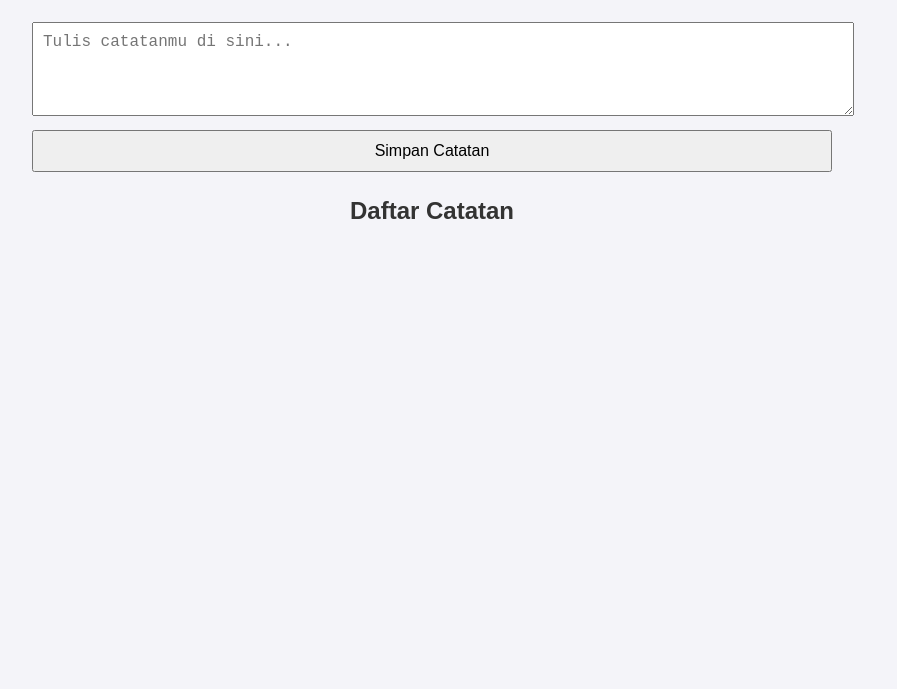
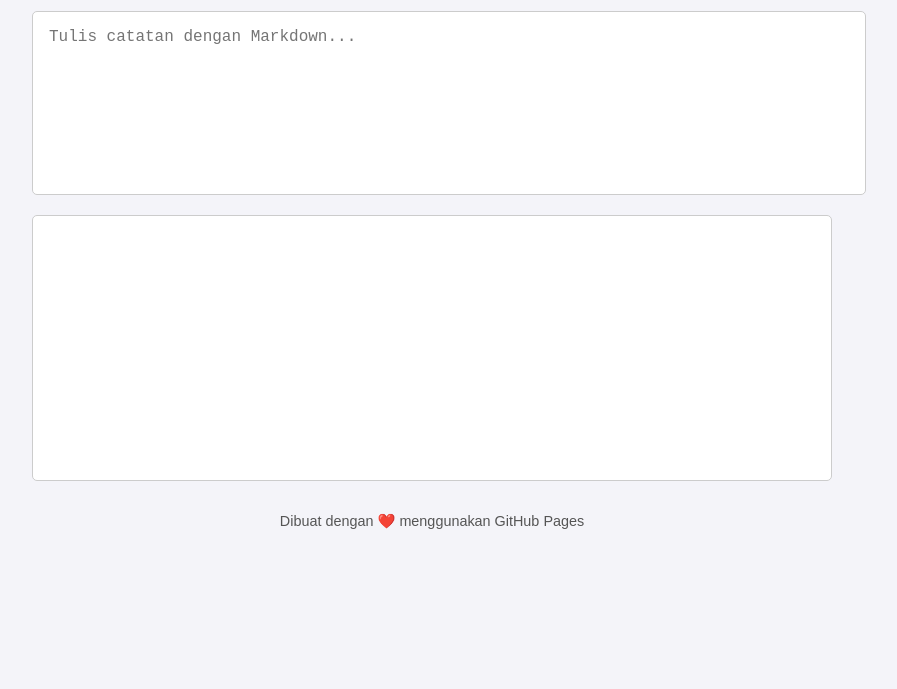
Before and after one commit to Randishvold/note, a plain HTML site: page index.html in a window 1280 px wide. Shown: the part 111-800 px from the top of the page, without its empty margins (208-1105 px from the left). Drawn offline with nearby package versions, Linux system fonts and the light colour scheme.

Commit message:
Update index.html

```diff
--- a/index.html
+++ b/index.html
@@ -7,84 +7,72 @@
     <style>
         body {
             font-family: Arial, sans-serif;
-            background-color: #f4f4f9;
+            background: #f4f4f9;
             color: #333;
-            margin: 40px;
+            padding: 2rem;
             max-width: 800px;
             margin: auto;
         }
-        h1, h2 {
+        h1 {
             text-align: center;
+            margin-bottom: 2rem;
         }
-        .note {
+        textarea {
+            width: 100%;
+            height: 150px;
+            padding: 1rem;
+            font-size: 16px;
+            border: 1px solid #ccc;
+            border-radius: 5px;
+            margin-bottom: 1rem;
+            resize: none;
+        }
+        #output {
             background: white;
-            padding: 20px;
-            margin: 20px 0;
-            border-left: 5px solid #007bff;
-            box-shadow: 0 0 10px rgba(0,0,0,0.1);
+            padding: 2rem;
+            border: 1px solid #ccc;
+            border-radius: 5px;
+            min-height: 200px;
         }
-        form {
-            margin-top: 20px;
-        }
-        textarea, input[type="submit"] {
-            width: 100%;
-            padding: 10px;
-            margin: 5px 0;
-            font-size: 16px;
+        footer {
+            text-align: center;
+            margin-top: 2rem;
+            font-size: 0.9rem;
+            color: #555;
         }
     </style>
 </head>
 <body>
     <h1>Catatan Online</h1>
-    <h2>Tambah Catatan</h2>
-    <form id="noteForm">
-        <textarea id="noteInput" placeholder="Tulis catatanmu di sini..." rows="4" required></textarea>
-        <input type="submit" value="Simpan Catatan">
-    </form>
 
-    <h2>Daftar Catatan</h2>
-    <div id="notesList"></div>
+    <textarea id="noteInput" placeholder="Tulis catatan dengan Markdown..."></textarea>
+    <div id="output"></div>
 
+    <footer>
+        Dibuat dengan ❤️ menggunakan GitHub Pages
+    </footer>
+
+    <script src="https://cdn.jsdelivr.net/npm/marked/marked.min.js"></script>
     <script>
-        const form = document.getElementById("noteForm");
         const input = document.getElementById("noteInput");
-        const notesList = document.getElementById("notesList");
+        const output = document.getElementById("output");
 
-        // Fungsi untuk menampilkan catatan dari localStorage
-        function displayNotes() {
-            notesList.innerHTML = "";
-            const notes = JSON.parse(localStorage.getItem("notes")) || [];
-            notes.forEach((note, index) => {
-                const noteElement = document.createElement("div");
-                noteElement.className = "note";
-                noteElement.innerHTML = `
-                    <p>${note}</p>
-                    <button onclick="deleteNote(${index})">Hapus</button>
-                `;
-                notesList.appendChild(noteElement);
-            });
+        // Fungsi untuk menampilkan catatan dalam format Markdown
+        function updateOutput() {
+            const content = input.value;
+            output.innerHTML = marked.parse(content);
+            localStorage.setItem("markdownNote", content);
         }
 
-        // Tambah catatan baru
-        form.addEventListener("submit", (e) => {
-            e.preventDefault();
-            const notes = JSON.parse(localStorage.getItem("notes")) || [];
-            notes.push(input.value);
-            localStorage.setItem("notes", JSON.stringify(notes));
-            input.value = "";
-            displayNotes();
+        // Update saat mengetik
+        input.addEventListener("input", updateOutput);
+
+        // Muat catatan yang tersimpan
+        window.addEventListener("DOMContentLoaded", () => {
+            const savedNote = localStorage.getItem("markdownNote") || "";
+            input.value = savedNote;
+            updateOutput();
         });
-
-        // Hapus catatan
-        function deleteNote(index) {
-            const notes = JSON.parse(localStorage.getItem("notes")) || [];
-            notes.splice(index, 1);
-            localStorage.setItem("notes", JSON.stringify(notes));
-            displayNotes();
-        }
-
-        // Tampilkan catatan saat halaman dimuat
-        displayNotes();
     </script>
 </body>
 </html>
```
